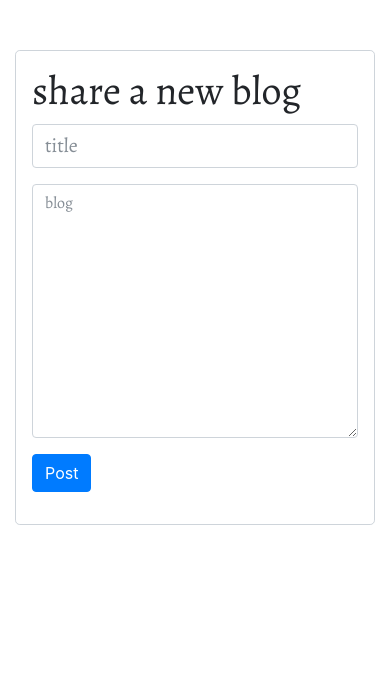
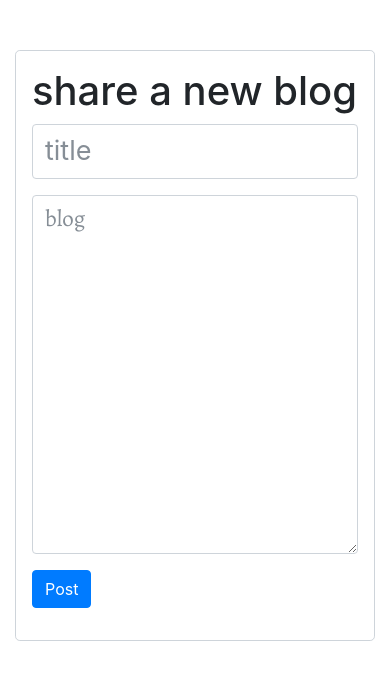
Before and after one commit to SamLubbers/flaskblog, a Flask app: page /new in a window 390 px wide. Shown: the part 109-789 px from the top of the page. Run offline with Flask 2, Linux system fonts and the light colour scheme; the visitor is signed in with stand-in values (Sample User, id 1); some libraries are stand-ins or nearby versions.

Commit message:
blog entries style

```diff
--- a/flaskblog/static/css/style.css
+++ b/flaskblog/static/css/style.css
@@ -1,9 +1,10 @@
 #navtitle{
     font-size: 30px;
 }
-.artistic{
+.blog-text{
     font-family: 'Alegreya', serif;
     color:#222529;
+    font-size:23px;
 }
 .navbar-login{
     font-size: 20px;
@@ -29,7 +30,7 @@
 .center{
     text-align:center;
 }
-.alert{
+.topspace{
     margin-top:20px;
 }
 .title-margin{
@@ -37,5 +38,5 @@
     margin-bottom:3%;
 }
 .blog-title{
-    font-size:20px;
+    font-size:27px;
 }
--- a/flaskblog/templates/login.html
+++ b/flaskblog/templates/login.html
@@ -21,10 +21,9 @@
                         <button type="submit" class="btn btn-primary">Log in</button>
                     </form>
                     {% if error %}
-                    <div class="alert alert-danger" role="alert">
+                    <div class="alert alert-danger topspace" role="alert">
                         {{error}}
                     </div>
-
                     {% endif %}
                 </div>
             {% endif %}
--- a/flaskblog/templates/new_blog_entry.html
+++ b/flaskblog/templates/new_blog_entry.html
@@ -6,13 +6,13 @@
         <div class="col-md-8 offset-md-2 col-12">
             {% if session.logged_in%}
             <div class="jumbotron jumbominimal">
-                <h1 class="artistic title-margin">share a new blog</h1>
+                <h1 class="title-margin">share a new blog</h1>
                 <form method="post">
                     <div class="form-group">
-                        <input class="form-control artistic blog-title" type="text" name="title" placeholder="title">
+                        <input class="form-control blog-title" type="text" name="title" placeholder="title">
                     </div>
                     <div class="form-group">
-                        <textarea class="form-control artistic" name="text" placeholder="blog" rows="10"></textarea>
+                        <textarea class="form-control blog-text" name="text" placeholder="blog" rows="10"></textarea>
                     </div>
                     <button type="submit" class="btn btn-primary">Post</button>
                 </form>
--- a/flaskblog/views.py
+++ b/flaskblog/views.py
@@ -7,6 +7,7 @@ def blog_entries():
     db = get_db()
     cur = db.execute('select title, text from blogentries order by id desc')
     entries = cur.fetchall()
+    print(entries[0][1])
     return render_template('blog_entries.html', entries=entries)
 
 @app.route('/login', methods=['GET', 'POST'])
@@ -34,7 +35,7 @@ def new_blog():
         blog_text = request.form.get('text')
         if blog_title and blog_text: # make sure they are not null, later change this to the client side
             db = get_db()
-            db.execute('insert into blogentries (text, title) values (?, ?)', (blog_title, blog_text))
+            db.execute('insert into blogentries (title, text) values (?, ?)', (blog_title, blog_text))
             db.commit()
             return redirect(url_for('blog_entries'))
     return render_template('new_blog_entry.html')
```
Also changed, not shown: flaskblog/templates/blog_entries.html (+10 -8 lines).
